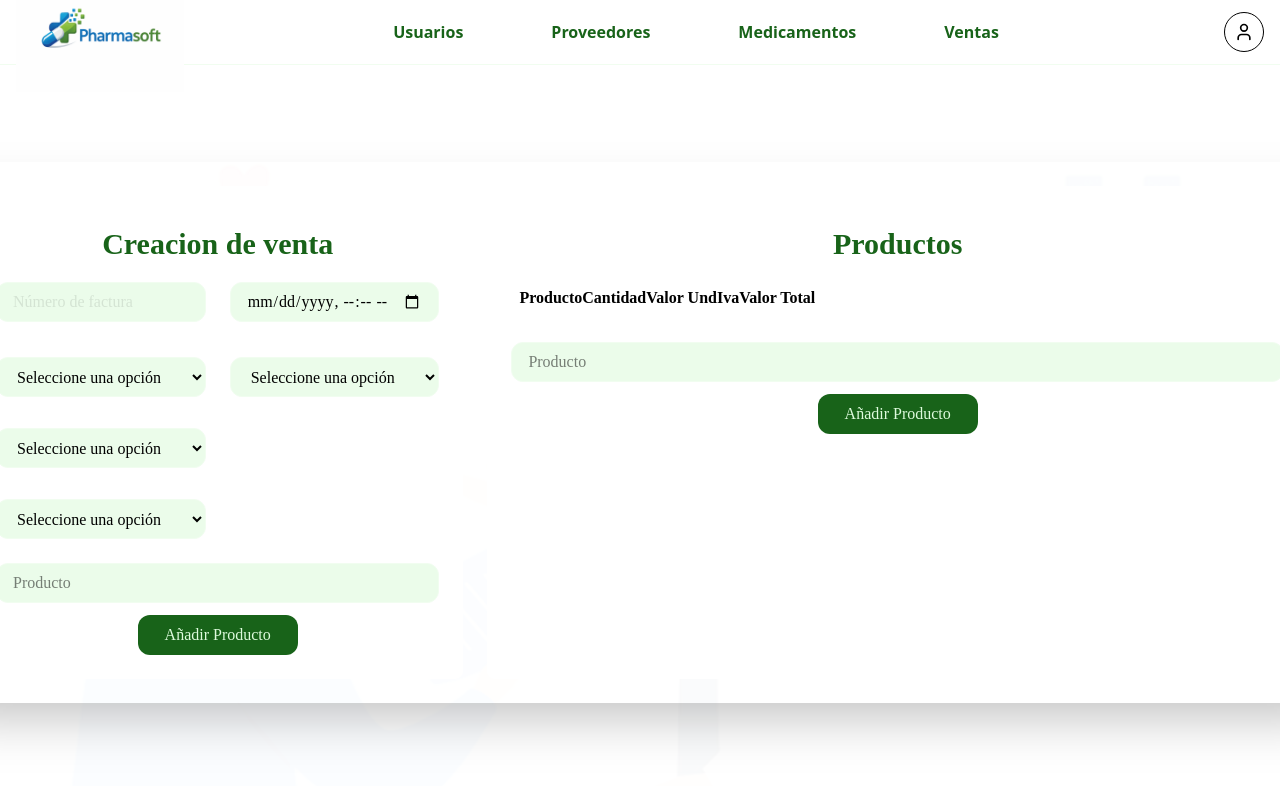
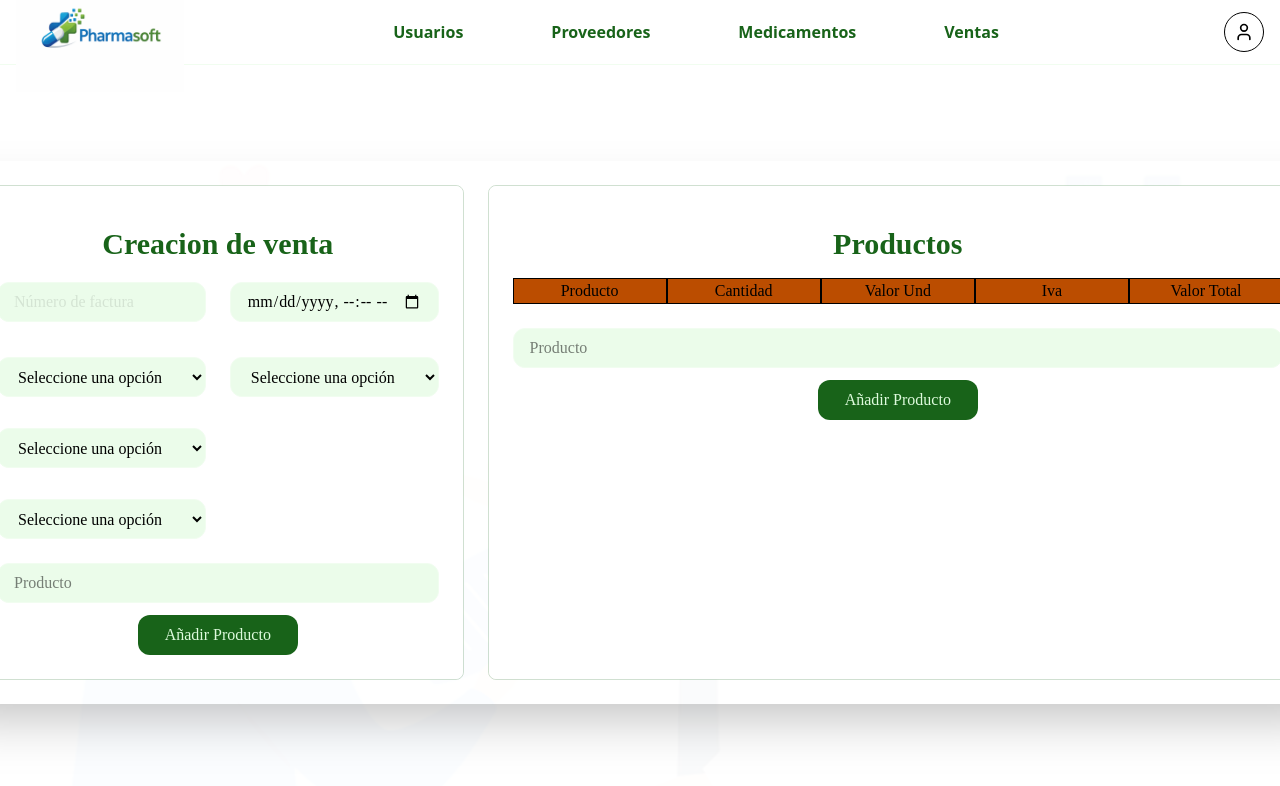
Before and after one commit to CJCPDev/proyecto-formativo-pharmasoft-sena, a React (Vite) app in the folder frontend/sena-pharmasoft/: page /ventas in a window 1280 px wide. Shown: the top 786 px of the page. Built offline with nearby package versions, Linux system fonts and the light colour scheme.

Commit message:
feat: actualizacion componentes y pag

```diff
--- a/frontend/sena-pharmasoft/src/features/sales/components/InformationSell.jsx
+++ b/frontend/sena-pharmasoft/src/features/sales/components/InformationSell.jsx
@@ -11,19 +11,16 @@ export default function SaleForm(){
                 <Title
                     title="Productos"
                 ></Title>
-                <div className="grid grid-cols-2 gap-6 p-2 w-full">
+                    <div className="grid grid-cols-5 w-full text-center bg-amber-700">
+                        <span className="border border-l">Producto</span>
+                        <span className="border border-l">Cantidad</span>
+                        <span className="border border-l">Valor Und</span>
+                        <span className="border border-l">Iva</span>
+                        <span className="border border-l">Valor Total</span>
+                    </div>
                     <div>
-                        <table>
-                            <th className="flex- gap-4">
-                                <td>Producto</td>
-                                <td>Cantidad</td>
-                                <td>Valor Und</td>
-                                <td>Iva</td>
-                                <td>Valor Total</td>
-                            </th>
-                        </table>
+                        <span></span>
                     </div>
-                </div>
                 <div className="pt-5">
                     <Input
                     className="
--- a/frontend/sena-pharmasoft/src/features/sales/pages/CreateSalePage.jsx
+++ b/frontend/sena-pharmasoft/src/features/sales/pages/CreateSalePage.jsx
@@ -5,12 +5,12 @@ export default function CreateSalePage(){
 
 
     return(
-        <div className="flex absolute w-350  shadow-2xl m-6">
+        <div className="flex absolute w-350 shadow-2xl m-6 rounded-lg">
             <div className="flex flex-row w-full justify-between gap-6 p-6 px-8">
-                <div className="w-200">
+                <div className="w-200 border border-brand-hover/20 rounded-lg">
                     <SaleForm className="flex justify-items-center rounded-2xl"/>
                 </div>
-                <div className="w-full">
+                <div className="w-full border border-brand-hover/20 rounded-lg">
                     <InformationSale className="flex justify-items-center"/>
                 </div>
 
```
Also changed, not shown: frontend/sena-pharmasoft/src/app/router/router.jsx (+4 -4 lines).
